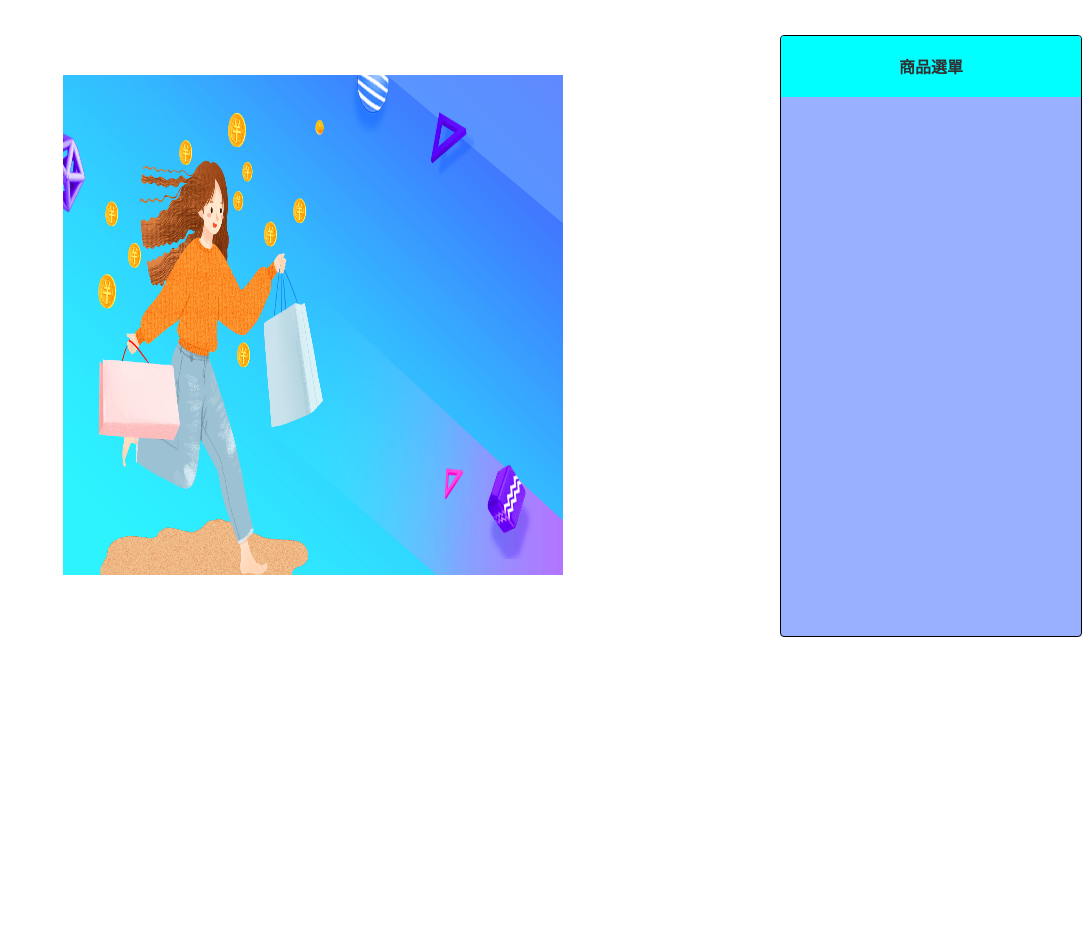
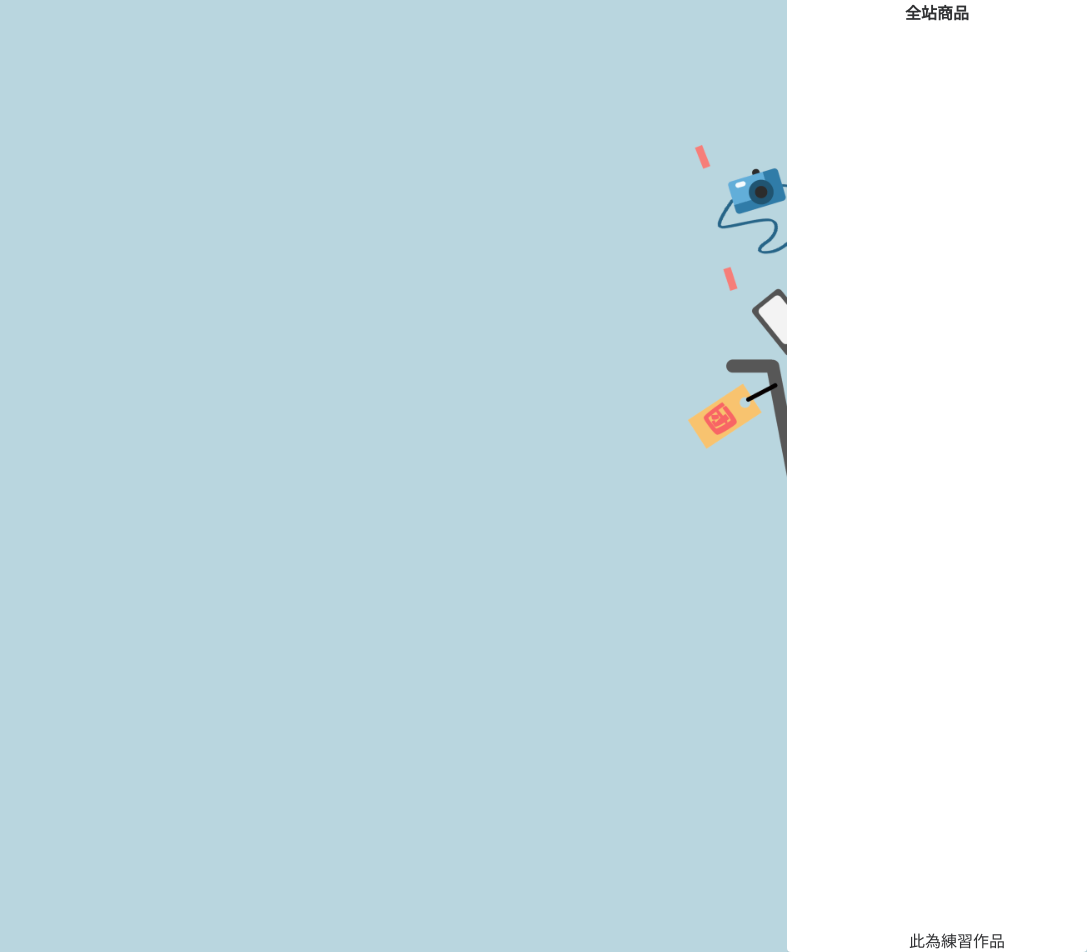
Before and after one commit to deltalinkgithub/project, a Vue app: page / in a window 1280 px wide. Shown: the part 85-1037 px from the top of the page, without its empty margins (193-1280 px from the left). Before the commit the page ends 800 px from the top, so only its background shows below. Built offline with nearby package versions, Linux system fonts and the light colour scheme.

Commit message:
modify main page and menu

```diff
--- a/src/assets/css/main/main.css
+++ b/src/assets/css/main/main.css
@@ -1,3 +1,7 @@
+body {
+    background-color: rgb(185, 214, 223);
+}
+
 #main{
     font-family: "Helvetica Neue",Helvetica,"PingFang SC","Hiragino Sans GB","Microsoft YaHei","微软雅黑",Arial,sans-serif;
 }
@@ -47,15 +51,15 @@
 
 #main-photo{
     position:absolute;
-    top:20%;
-    left:20%;
+    top:200px;
+    left:800px;
     width: 500px;
     height:500px;
 }
 
 #side-menu{
     position:absolute;
-    top:120px;
-    right:5px;
+    top:67px;
+    right:0px;
     overflow:hidden;
 }
--- a/src/components/main/menu.vue
+++ b/src/components/main/menu.vue
@@ -14,6 +14,9 @@
                 <span class="item-block">
                     123
                 </span> -->
+            </div>
+            <div id="menu-bottom">
+                <span>此為練習作品</span>
             </div>
         </el-card>
     </transition>
@@ -44,15 +47,15 @@
 <style>
     .box-card{
         width:300px;
-        height:600px;
-        background-color: rgba(0, 60, 255, 0.404);
-        border:1px solid rgb(0, 0, 0);
+        height:970px;
+        background-color: rgb(255, 255, 255);
+        border:0px solid;
     }
 
     .box-card .el-card__header{
-        background-color: rgb(0, 255, 255);
+        background-color: rgb(255, 255, 255);
         font-weight:bold;
-        border-bottom:1px solid rgb(0, 255, 255);
+        border-bottom:0px solid rgb(0, 255, 255);
         text-align: center;
     }
 
@@ -60,8 +63,13 @@
         position:absolute;
         top:57px;
         left:0px;
+    }
+
+    .box-card #menu-bottom{
+        position:absolute;
+        bottom:0px;
         width:100%;
-        height:90.5%;
+        text-align:center;
     }
 
     .item-block{
--- a/src/views/main/MainPage.vue
+++ b/src/views/main/MainPage.vue
@@ -2,7 +2,7 @@
     <div id="main">
         <div id="top-list">
             <el-card class="box-card">
-                <span id="title">JIN'S 購物天堂</span>
+                <span id="title">本屋書店</span>
                 <!-- <a href="https://www.flaticon.com/free-icons/login" title="login icons">icons created by srip - Flaticon</a> -->
                 <div id="icon-block">
                     <!-- <span class="icon-user"></span> -->
@@ -15,13 +15,13 @@
                 </div>
             </el-card>
         </div>
-            <div id="main-photo">
-                <jin-page></jin-page>
-            </div>
-            <div id="side-menu">
-                <jin-menu>商品選單</jin-menu>
-            </div>
+        <div id="main-photo">
+            <jin-page></jin-page>
         </div>
+        <div id="side-menu">
+            <jin-menu>全站商品</jin-menu>
+        </div>
+    </div>
 </template>
 <script src="@/assets/script/main/main_page.js"></script>
 <style src="@/assets/css/main/main.css"></style>
```
Also changed, not shown: src/assets/photo/main/mainpage.jpg, src/assets/photo/main/mainpage_1.jpg (added).
